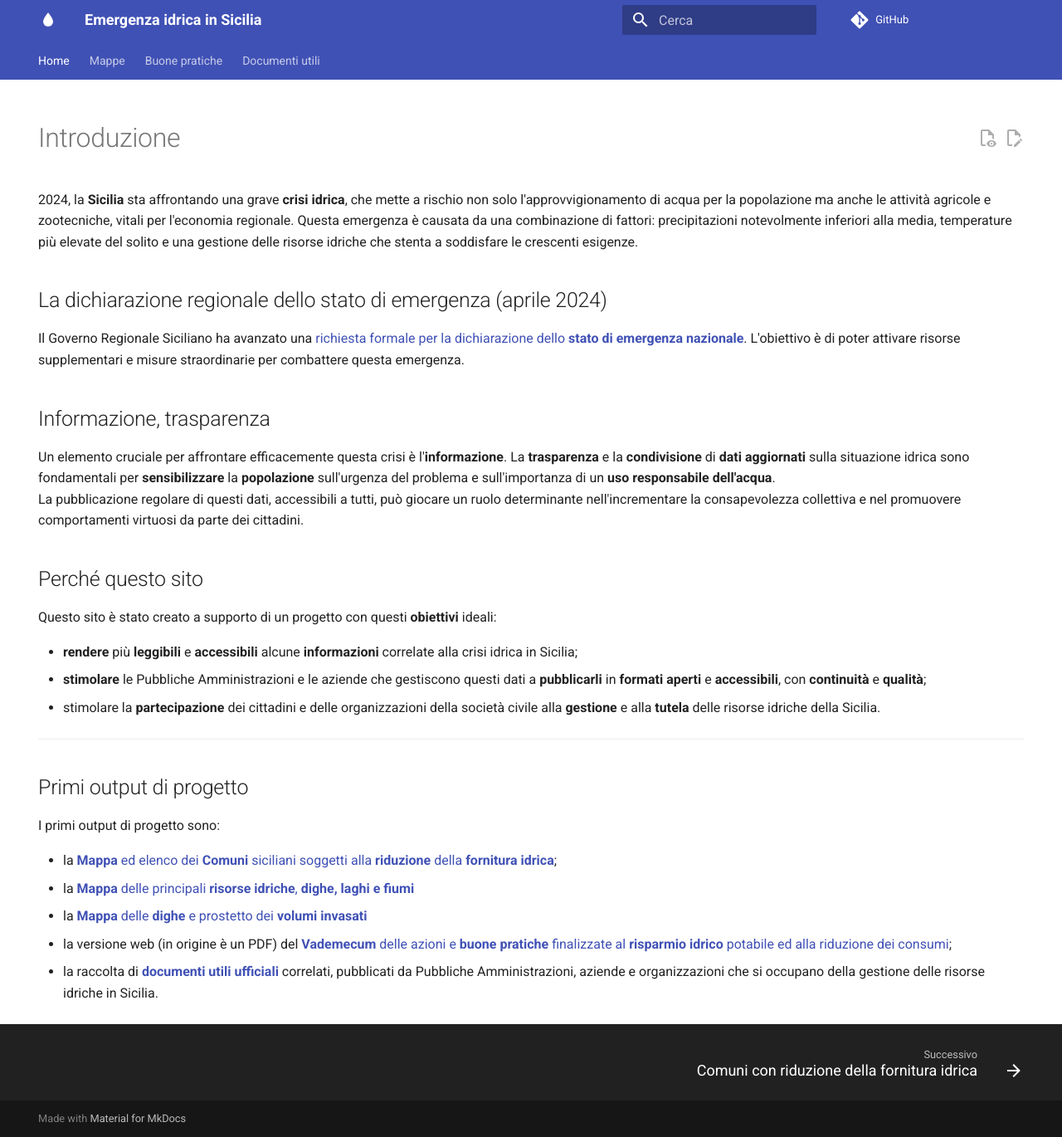
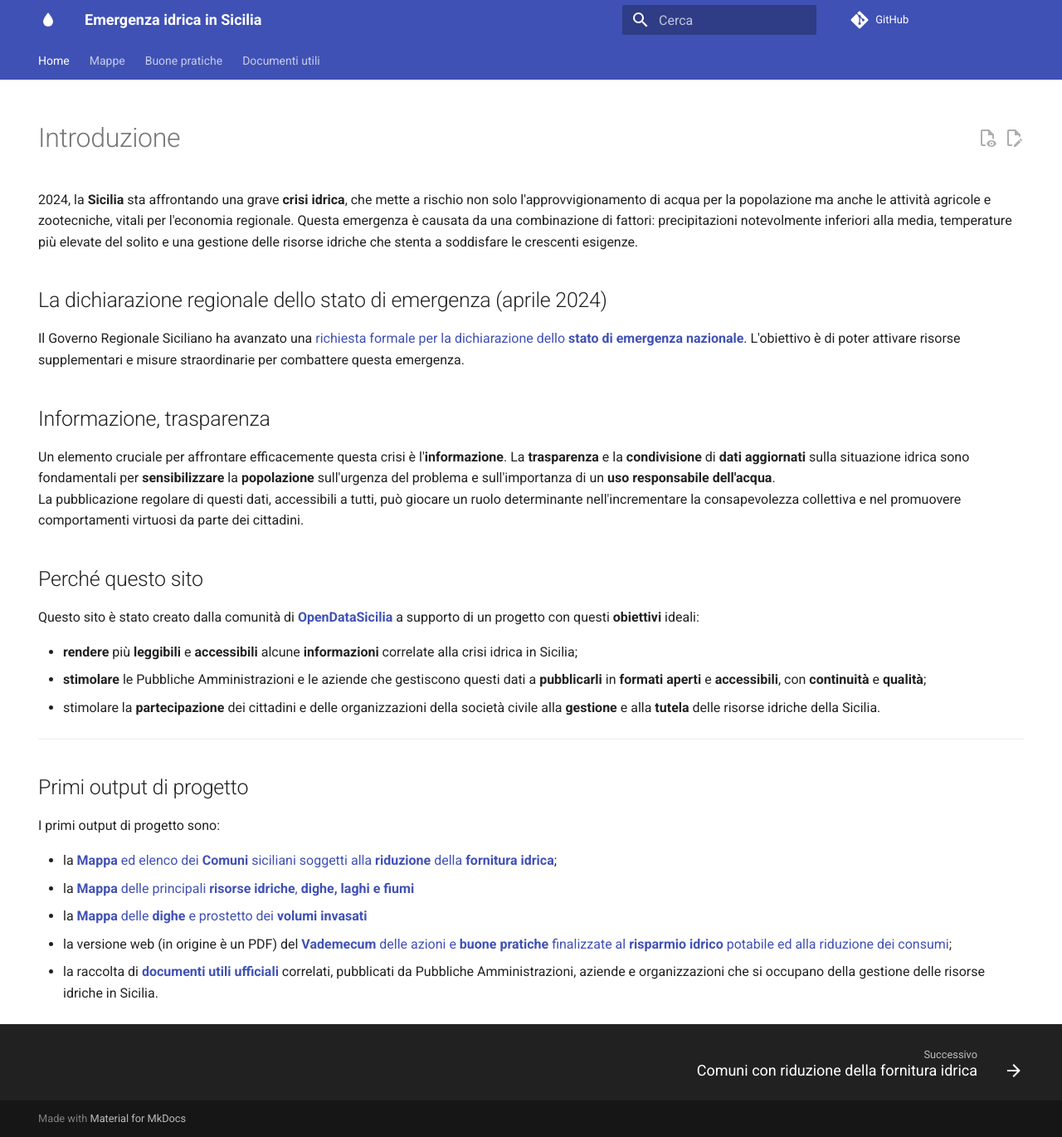
Before and after one commit to opendatasicilia/emergenza-idrica-sicilia, an MkDocs documentation site: the page built from docs/index.md, in a window 1280 px wide and 1370 px high. Shown: the whole window at 83% size. Built offline with MkDocs 1.6.1 and Material for MkDocs 9.7.7, drawn with Linux system fonts in a browser that asks for light colours; comment, search, counter and statistics services are not loaded.

Commit message:
Update index.md

```diff
--- a/docs/index.md
+++ b/docs/index.md
@@ -22,7 +22,7 @@
 
 ## Perché questo sito
 
-Questo sito è stato creato a supporto di un progetto con questi **obiettivi** ideali:
+Questo sito è stato creato dalla comunità di [**OpenDataSicilia**](https://opendatasicilia.it) a supporto di un progetto con questi **obiettivi** ideali:
 
 - **rendere** più **leggibili** e **accessibili** alcune **informazioni** correlate alla crisi idrica in Sicilia;
 - **stimolare** le Pubbliche Amministrazioni e le aziende che gestiscono questi dati a **pubblicarli** in **formati** **aperti** e **accessibili**, con **continuità** e **qualità**;
```
